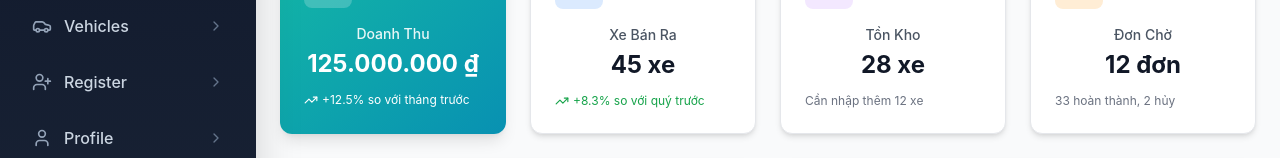
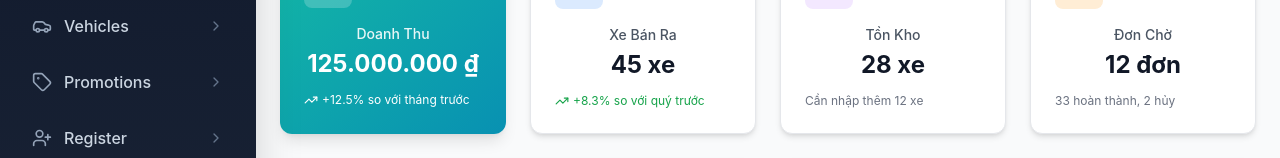
Before and after one commit to Tien-DT/EVMManagement-FE, a React (Create React App) app: page /admin/dashboard in a window 1280 px wide. Shown: the part 247-405 px from the top of the page. Built offline with nearby package versions, Linux system fonts and the light colour scheme; sample sign-in values are in the browser's storage.

Commit message:
Update AdminSidebar.jsx

```diff
--- a/src/layouts/sidebar/AdminSidebar.jsx
+++ b/src/layouts/sidebar/AdminSidebar.jsx
@@ -8,7 +8,8 @@ import {
   X,
   User,
   Building2,
-  Car
+  Car,
+  Tag
 } from 'lucide-react';
 
 const AdminSidebar = () => {
@@ -30,6 +31,11 @@ const AdminSidebar = () => {
       path: '/admin/vehicles',
       icon: Car,
       label: 'Vehicles'
+    },
+    {
+      path: '/admin/promotions',
+      icon: Tag,
+      label: 'Promotions'
     },
     {
       path: '/admin/register',
```
